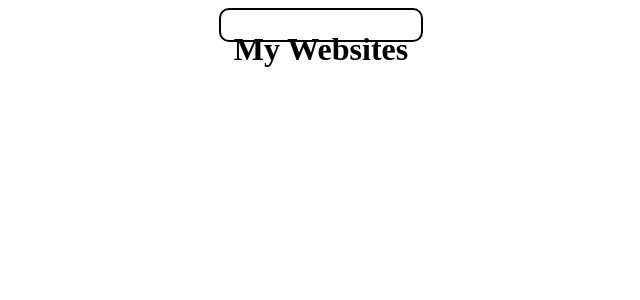
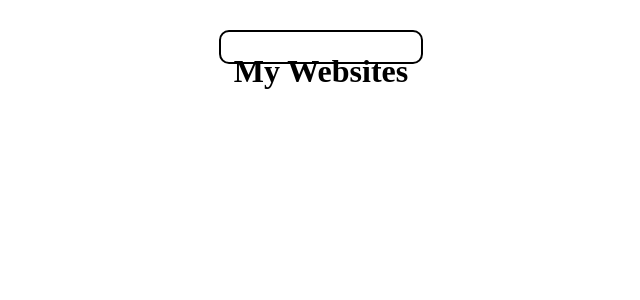
Before and after one commit to mathmaniac88/mathmaniac88.github.io, a Jekyll site: the page index.html, which Jekyll copies as it is, in a window 1280 px wide. Shown: the top 300 px of the page, without its empty margins (319-959 px from the left). Built offline with Jekyll 4.4.1, drawn with Linux system fonts in a browser that asks for light colours.

Commit message:
Update index.html

```diff
--- a/index.html
+++ b/index.html
@@ -15,7 +15,7 @@ div{
   width:200px;
   height:30px;
   border-radius:10px;
-  top:30px;
+  margin-top:30px;
 }
 </style>
 </body>
```
